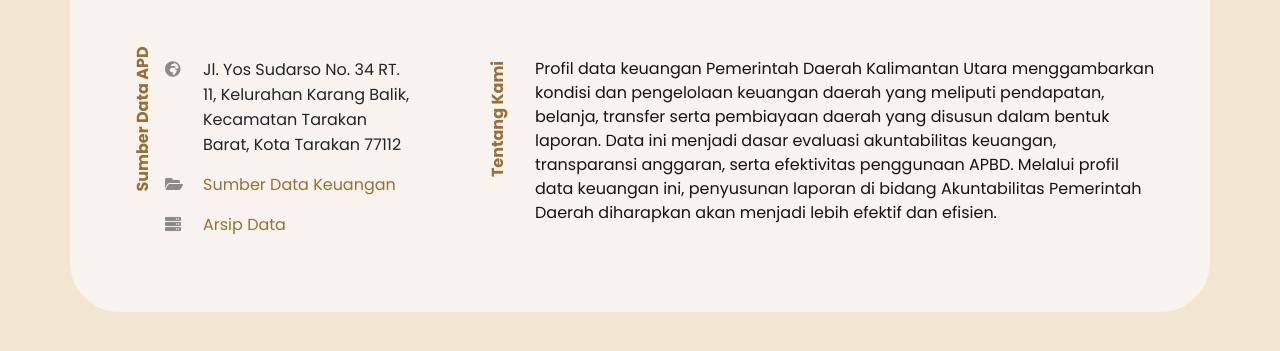
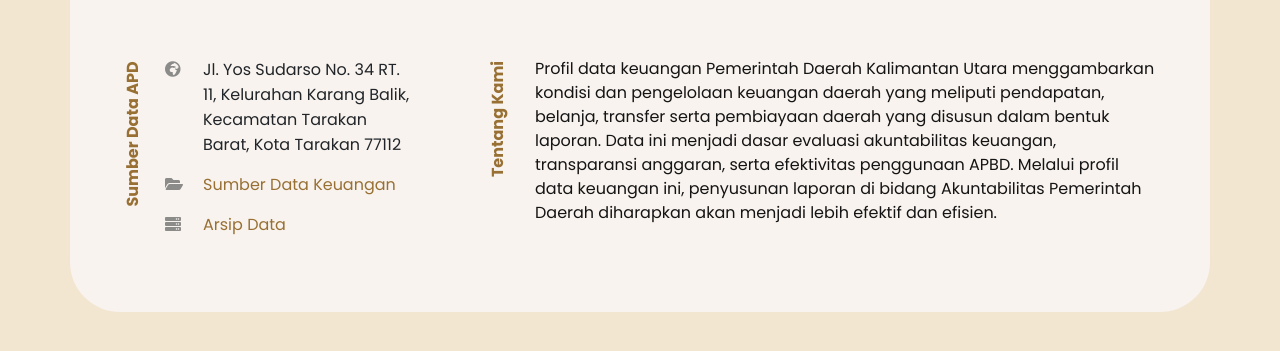
Before and after one commit to Zulkarim1992/keuangan, a plain HTML site: page index.html in a window 1280 px wide. Shown: the part 483-834 px from the top of the page. Drawn offline with nearby package versions, Linux system fonts and the light colour scheme; files whose address does not match are found by name.

Commit message:
Update core.css

```diff
--- a/core.css
+++ b/core.css
@@ -9,8 +9,8 @@
 --erieBlack: #141414;
 }
 .odd-title.left-side {
-	top: 85px;
-	left: -25px;
+	top: 85px!important;
+	left: -25px!important;
 }
 .earthYellowBg {
 	background-color: var(--earthYellow);
```
